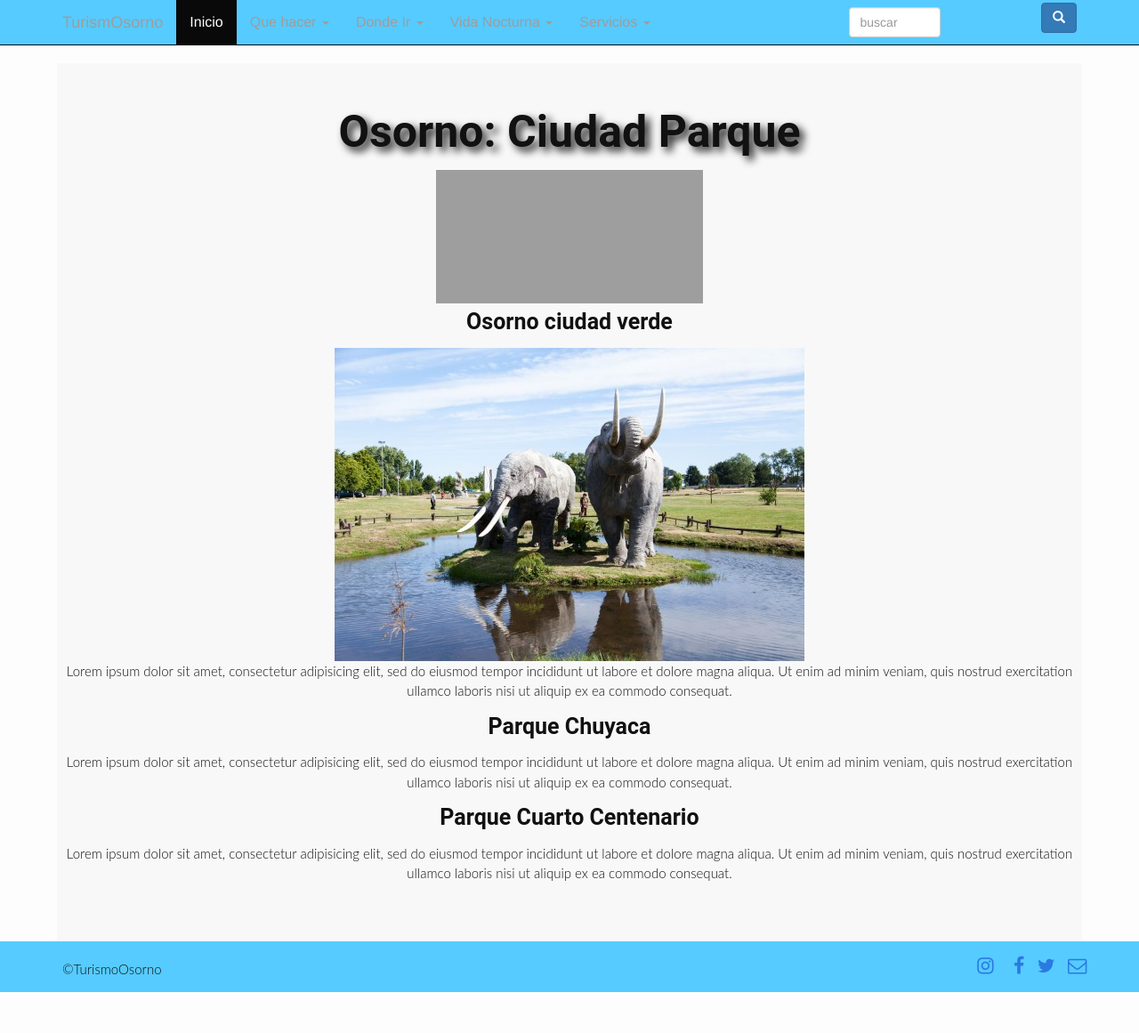
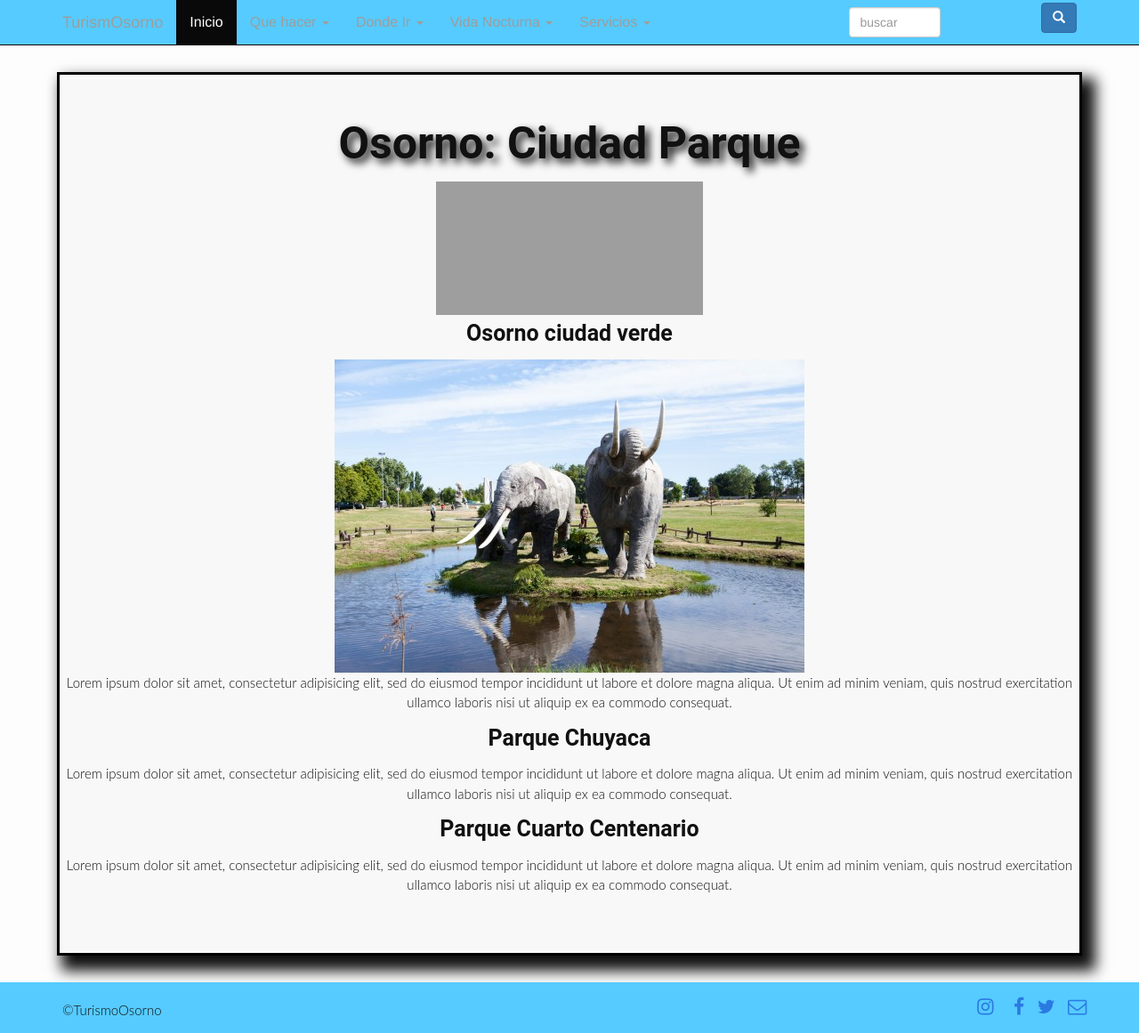
Before and after one commit to JavoFrola/turismosorno, a Jekyll site: the page built from areasverdes.html, in a window 1280 px wide. Shown: the whole page at 89% size. Built offline with Jekyll 4.4.1, drawn with Linux system fonts in a browser that asks for light colours; nearby versions of some CDN libraries; before the commit the page ends 1115 px from its top, so only the background shows below that; grey boxes are pictures that could not be loaded.

Commit message:
box-sizing

```diff
--- a/_sass/minima/general/common.sass
+++ b/_sass/minima/general/common.sass
@@ -1,10 +1,15 @@
+body
+	box-sizing: border-box
 .wraping
 
 	width: 90%
-	margin: 0 auto
+	margin: 30px auto
 	background-color: #f8f8f8
 	text-align: center
 	padding: 50px 0
+	box-shadow:  10px 12px 15px 5px
+	border-width: 2px 0 0 3px
+	border: solid #000
 // text
 h1
 	@extend %headingOne
```
Also changed, not shown: 2 other files.
